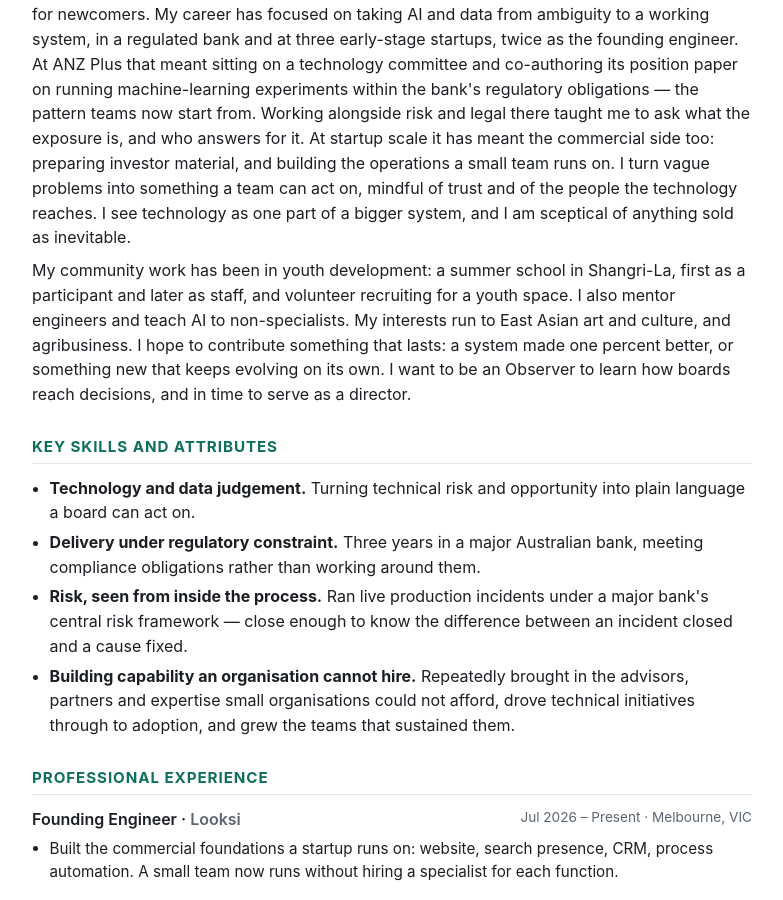
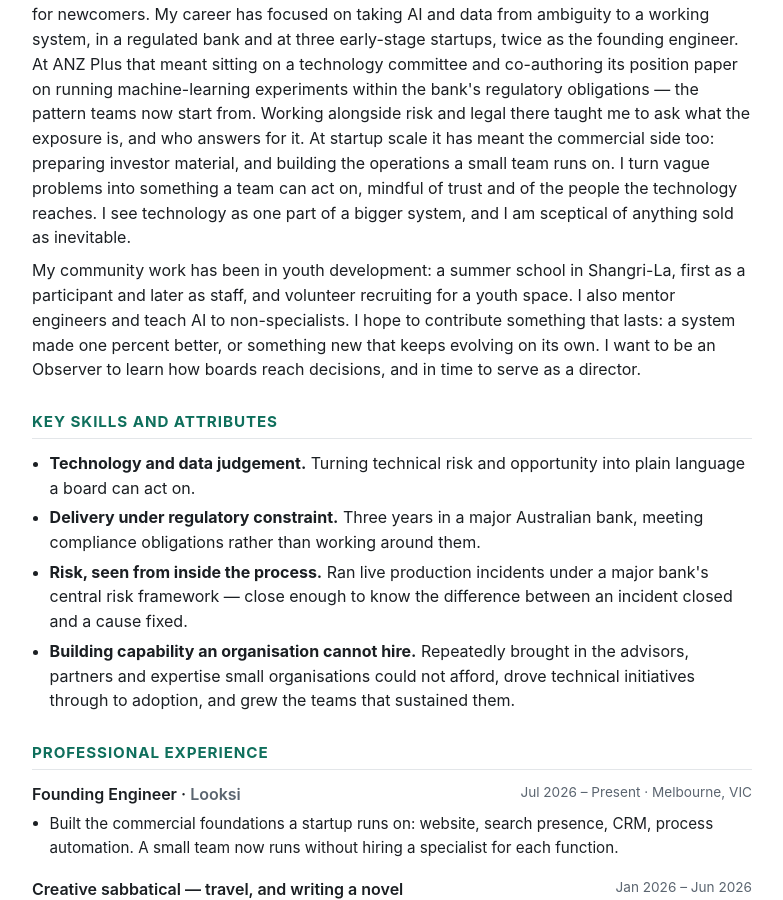
Before and after one commit to ruodingt/ruodingt.github.io, a Jekyll site: the page built from cv/index.md, in a window 1280 px wide and 900 px high, scrolled down 359 px. Shown: the whole window, without its empty margins (248-1031 px from the left). Built offline with Jekyll 4.4.1, drawn with Linux system fonts in a browser that asks for light colours.

Commit message:
Cut the interests line from the statement
"My interests run to East Asian art and culture, and agribusiness" was the
weakest line: a bare list, with agribusiness unsupported anywhere else on
the CV, and arts and culture already covered by the Community entry and the
arts essay. Sector interest belongs on the application form, not here.

Kept the newcomer line - it is the values spine the guide asks for, not
filler.

Co-Authored-By: Claude Opus 4.8 <noreply@anthropic.com>

```diff
--- a/_data/cv.yml
+++ b/_data/cv.yml
@@ -14,7 +14,7 @@ linkedin: "https://www.linkedin.com/in/ruodingt-tian/"
 # connection, and values/motivation.
 statement:
   - "I grew up in south-east China and came to Melbourne in 2016 for a master's in data science. Arriving without a local network taught me how much depends on the systems that make room for newcomers. My career has focused on taking AI and data from ambiguity to a working system, in a regulated bank and at three early-stage startups, twice as the founding engineer. At ANZ Plus that meant sitting on a technology committee and co-authoring its position paper on running machine-learning experiments within the bank's regulatory obligations &mdash; the pattern teams now start from. Working alongside risk and legal there taught me to ask what the exposure is, and who answers for it. At startup scale it has meant the commercial side too: preparing investor material, and building the operations a small team runs on. I turn vague problems into something a team can act on, mindful of trust and of the people the technology reaches. I see technology as one part of a bigger system, and I am sceptical of anything sold as inevitable."
-  - "My community work has been in youth development: a summer school in Shangri-La, first as a participant and later as staff, and volunteer recruiting for a youth space. I also mentor engineers and teach AI to non-specialists. My interests run to East Asian art and culture, and agribusiness. I hope to contribute something that lasts: a system made one percent better, or something new that keeps evolving on its own. I want to be an Observer to learn how boards reach decisions, and in time to serve as a director."
+  - "My community work has been in youth development: a summer school in Shangri-La, first as a participant and later as staff, and volunteer recruiting for a youth space. I also mentor engineers and teach AI to non-specialists. I hope to contribute something that lasts: a system made one percent better, or something new that keeps evolving on its own. I want to be an Observer to learn how boards reach decisions, and in time to serve as a director."
 
 attributes:
   - title: "Technology and data judgement"
```
